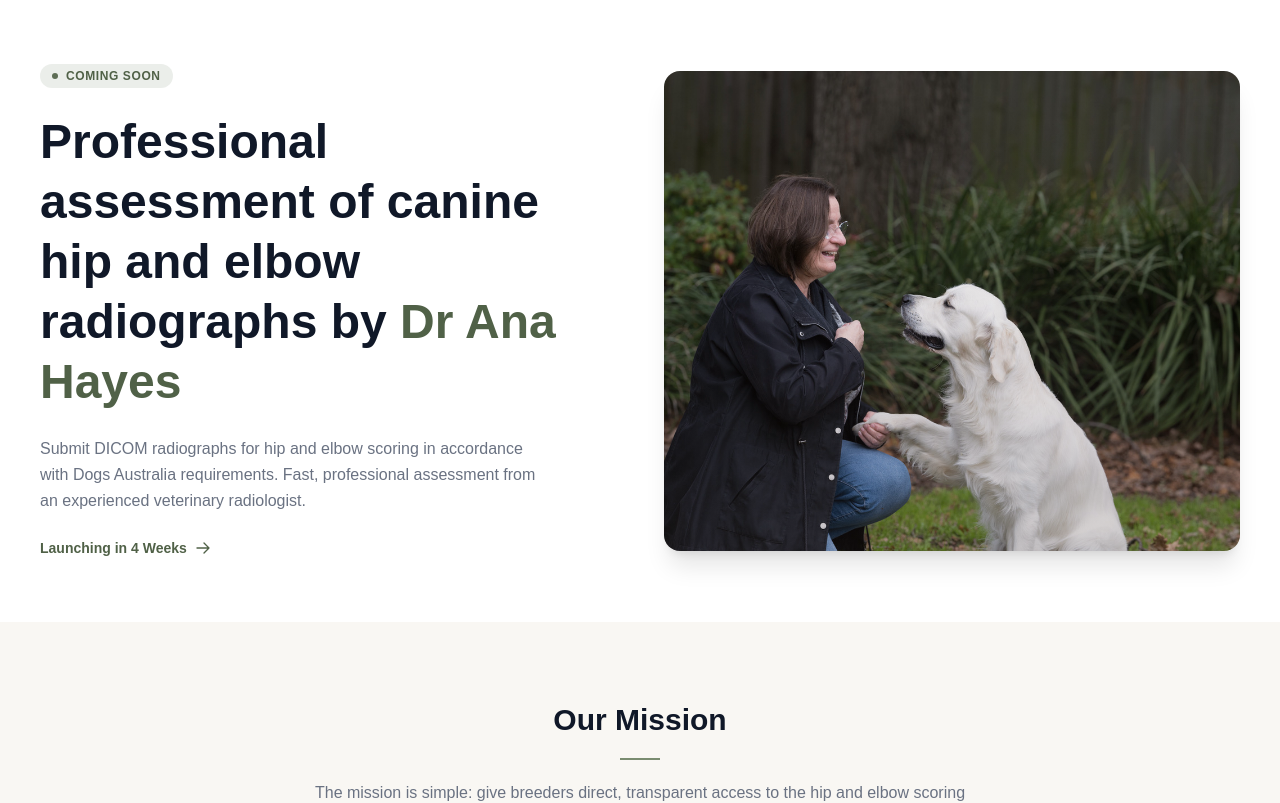
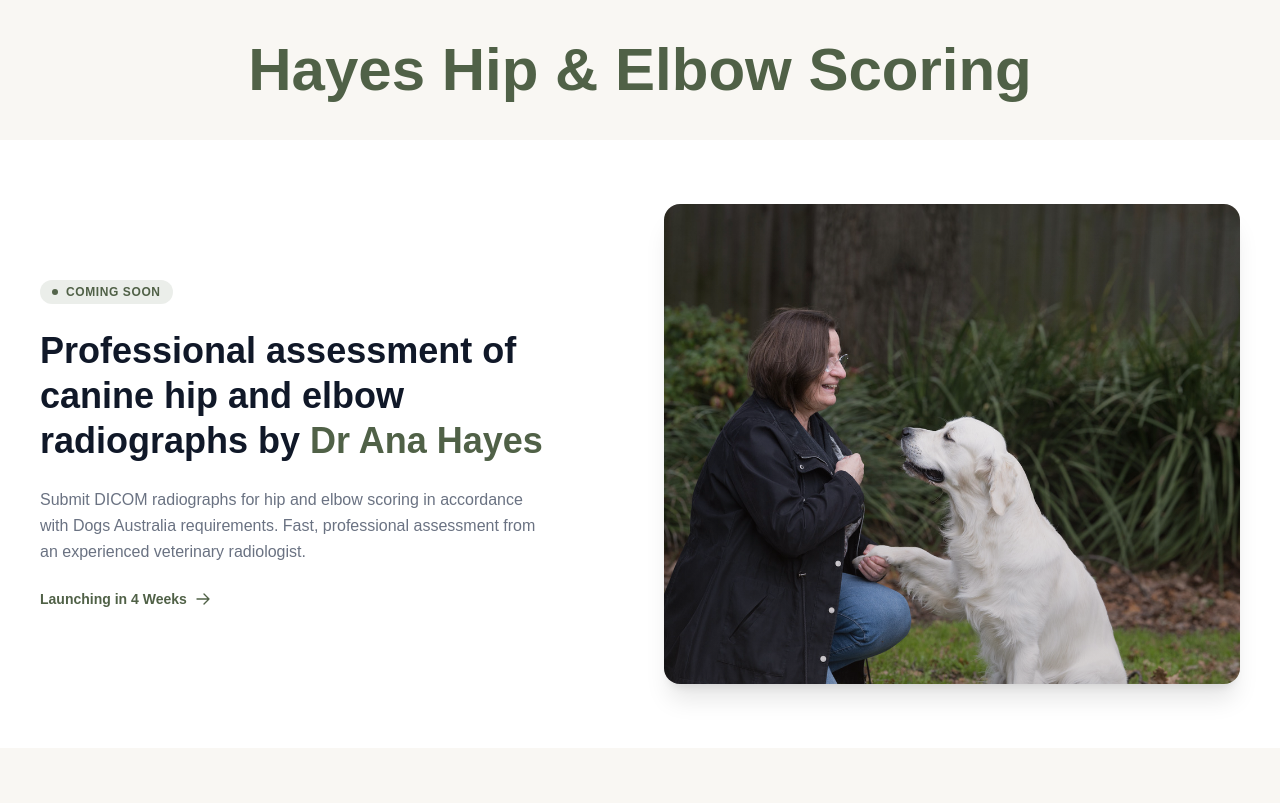
Before and after one commit to CodedBeats/Hayes_Hip_and_Elbow_Scoring, a Next.js app: page /pre-launch in a window 1280 px wide. Shown: the top 803 px of the page. Built offline with nearby package versions, Linux system fonts and the light colour scheme.

Commit message:
style: better header text on pre-launch page

```diff
--- a/app/pre-launch/page.tsx
+++ b/app/pre-launch/page.tsx
@@ -37,6 +37,14 @@ const highlights = [
 const PreLaunchPage = () => {
     return (
         <main className="font-[var(--font-plus-jakarta-sans)] bg-white">
+            {/* ── Header ────────────────────────────────────────────────── */}
+            <section className="py-10 px-10 bg-[#F9F7F3]">
+                <div className="text-center flex flex-col justify-center gap-5">
+                    <h1 className="text-5xl lg:text-6xl font-bold text-[#506147] text-center w-full">
+                        Hayes Hip & Elbow Scoring
+                    </h1>
+                </div>
+            </section>
 
             {/* ── Hero ─────────────────────────────────────────── */}
             <section className="max-w-7xl mx-auto px-10 py-16 grid grid-cols-1 lg:grid-cols-2 gap-12 items-center">
@@ -46,7 +54,7 @@ const PreLaunchPage = () => {
                         Coming Soon
                     </span>
 
-                    <h1 className="text-4xl lg:text-5xl font-bold text-gray-900 leading-tight">
+                    <h1 className="text-3xl lg:text-4xl font-bold text-gray-900 leading-tight">
                         Professional assessment of canine hip and elbow radiographs by{' '}
                         <span className="text-[#506147]">Dr Ana Hayes</span>
                     </h1>
```
